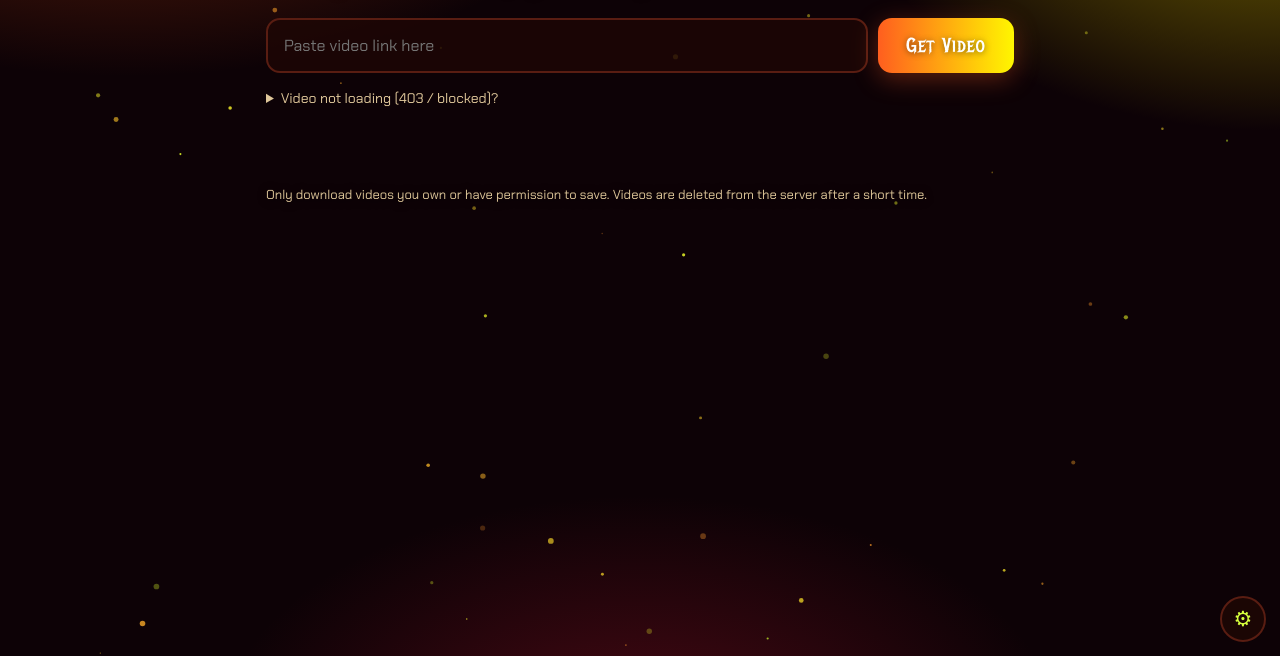
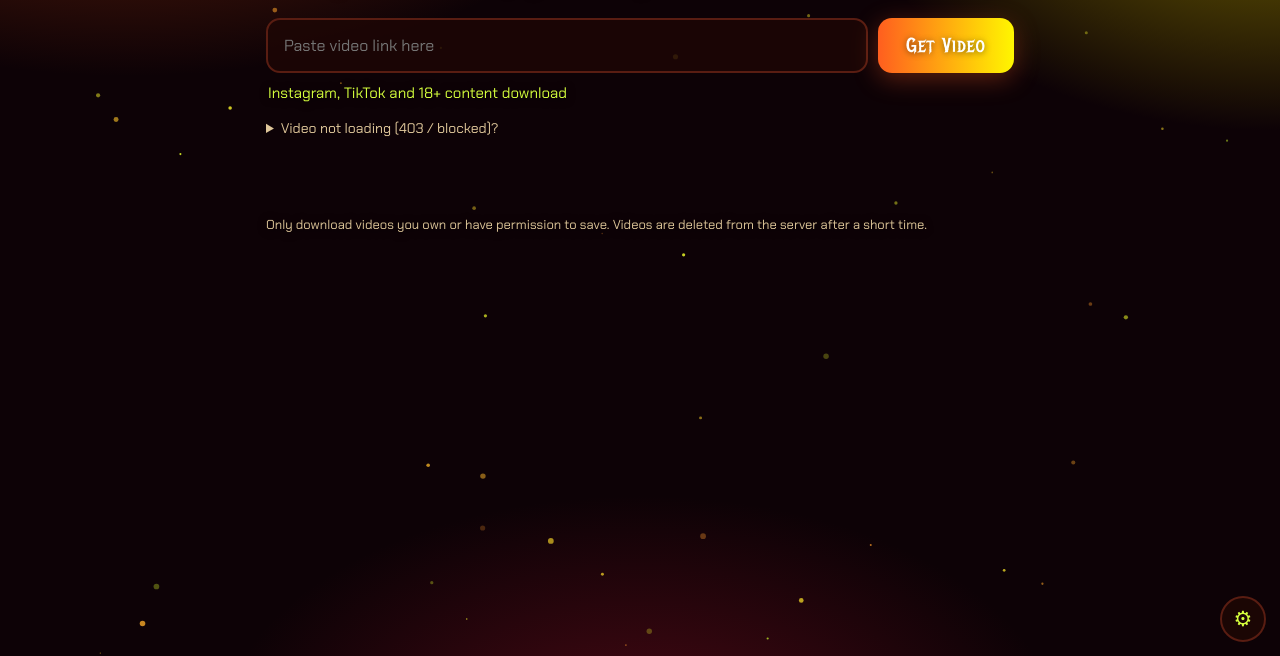
Before and after one commit to junayet444yt-cell/ERROR_DODNLODER, a plain HTML site: page static/index.html in a window 1280 px wide. Shown: the part 144-800 px from the top of the page. Drawn offline with Linux system fonts and the light colour scheme; no server answers.

Commit message:
Add files via upload

```diff
--- a/static/index.html
+++ b/static/index.html
@@ -38,6 +38,7 @@ p.sub{color:var(--mut);margin:0 0 24px;font-size:17px}
 .field{position:relative;flex:1 1 280px}
 input[type=url],input[type=password]{width:100%;padding:15px 44px 15px 16px;font:inherit;color:var(--txt);background:color-mix(in srgb,var(--card) 80%,transparent);border:2px solid var(--line);border-radius:14px;outline:none;transition:border-color .2s,box-shadow .2s}
 input[type=url]:focus,input[type=password]:focus{border-color:var(--b);box-shadow:0 0 0 4px color-mix(in srgb,var(--b) 19%,transparent),0 0 28px color-mix(in srgb,var(--a) 25%,transparent)}
+.hint{margin:10px 2px 0;font-size:15px;color:var(--c);text-shadow:0 1px 8px #000c}
 .x{position:absolute;right:8px;top:50%;transform:translateY(-50%);width:32px;height:32px;border:0;border-radius:50%;background:var(--line);color:#fff;font-size:16px;cursor:pointer;display:none}
 button.go,.dl,.close{font-family:"Metal Mania",cursive;letter-spacing:.05em}
 button.go{position:relative;overflow:hidden;padding:15px 28px;font-size:20px;color:#fff;background:linear-gradient(90deg,var(--a),var(--b));border:0;border-radius:14px;cursor:pointer;text-shadow:0 1px 6px #0008;box-shadow:0 6px 24px color-mix(in srgb,var(--a) 33%,transparent);transition:transform .15s,box-shadow .2s}
@@ -96,6 +97,7 @@ video{width:100%;max-height:70vh;background:#000;display:block}
     </div>
     <button class="go" id="go">Get Video</button>
   </div>
+  <p class="hint">Instagram, TikTok and 18+ content download</p>
   <button class="pbtn main" id="install" type="button" style="display:none;flex:none;margin-top:12px;padding:11px 18px;font-size:18px">📲 Install as App</button>
   <input id="file" type="file" accept="video/*,.mkv,.mov,.m4v,.3gp" hidden>
   <details>
```
